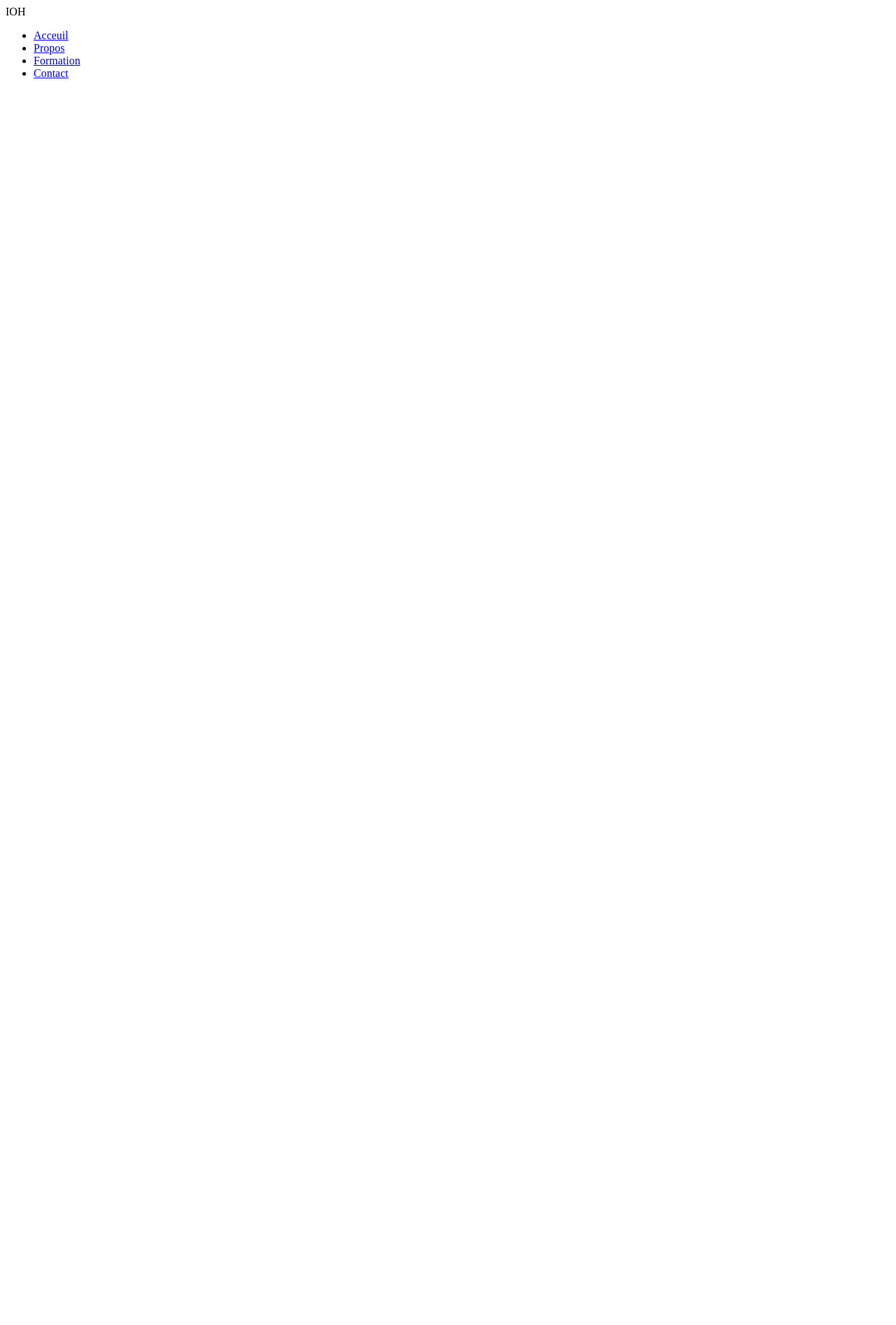
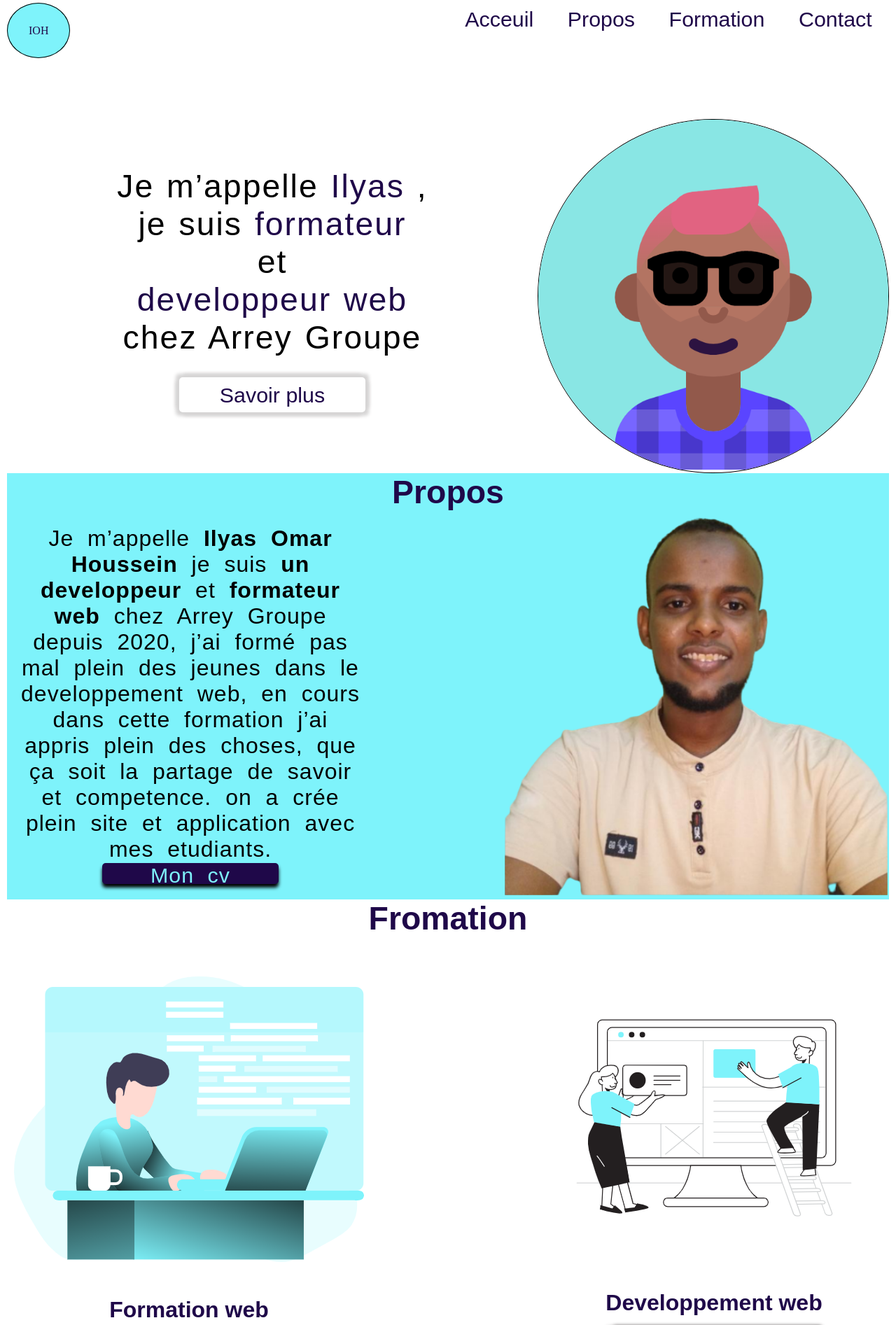
Before and after one commit to IlyasomarH/portofolio_with_html5_and_css3, a plain HTML site: page index.html in a window 1280 px wide. Shown: the top 1893 px of the page at 70% size. Before the commit the page ends 800 px from the top, so only its background shows below. Drawn offline with Linux system fonts and the light colour scheme.

Commit message:
premier pas

```diff
--- a/index.html
+++ b/index.html
@@ -10,23 +10,23 @@
 <body>
 
     <div class="container">
-        <header>
+         <header id="acceuil">
             <div class="logo">
-                IOH
+              <span>  IOH</span>
             </div>
             <nav>
                 <ul>
                     <li>
-                        <a href="#">Acceuil</a>
+                        <a href="#acceuil">Acceuil</a>
                     </li>
                     <li>
-                        <a href="#">Propos</a>
+                        <a href="#propos">Propos</a>
                     </li>
                     <li>
-                        <a href="#">Formation</a>
+                        <a href="#formation">Formation</a>
                     </li>
                     <li>
-                        <a href="#">Contact</a>
+                        <a href="#contact">Contact</a>
                     </li>
                 </ul>
             </nav>
@@ -39,23 +39,91 @@
 
             <!-- 1ere section- lading page -->
 
-            <section>
+            <section class="s1" >
+
+                <div class="col1">
+                    <p>
+                        Je m’appelle <span>Ilyas</span> , <br> je suis
+                         <span>formateur</span>  <br>
+                        et <br>
+                        <span>developpeur web</span> <br>
+                        chez Arrey Groupe
+
+                    </p>
+                    <a href="#propos" id="cta">Savoir plus </a>
+                </div>
+                <div class="col2">
+
+                    <img src="img/avatar.png" alt="avatar">
+
+                </div>
 
             </section>
 
 
             <!-- 2eme section -propos -->
-            <section>
+            <section id="propos">
+
+                <h1> Propos</h1>
+                <div class="centre">
+                    <div class="col3">
+                        <p>
+                            Je m’appelle <b>Ilyas Omar Houssein</b>  je suis <b>un developpeur</b>  et  <b>formateur web </b> chez Arrey Groupe  depuis 2020, j’ai formé pas mal plein des jeunes dans le developpement web, en cours dans cette formation j’ai appris plein des choses, que ça soit la partage de savoir et competence.
+                            on a crée plein site et application avec mes etudiants.
+                        </p>
+                        <a href="document/cv_ILYAS_OMAR_HOUSSEIN.pdf">Mon cv</a>
+                    </div>
+
+                    <div class="col4">
+                        <img src="img/ILYASOMARHOUSSEIN-removebg-preview.png" alt="c'est moi ilyas">
+                    </div>
+                </div>
 
             </section>
 
             <!-- 3eme section - formation -->
-            <section>
+            <section id="formation">
+                <h1>Fromation</h1>
+
+                <div class="centre">
+                    <div class="col5">
+                        <img src="img/formation1.png" alt="formation">
+                        <h2>Formation web</h2>
+                        <a href="#">Savoir plus</a>
+
+                    </div>
+                    <div class="col6">
+                        <img src="img/web.png" alt=" creation d'in site web">
+                        <h2>Developpement web</h2>
+                        <a href="#">Savoir plus</a>
+
+                    </div>
+                </div>
 
             </section>
 
+
             <!-- 4eme section - Contact -->
-            <section>
+            <section id="contact">
+                <h1>Contact</h1>
+
+                <div class="centre">
+                    <div class="col7">
+                        <p>si vous avez une question n’hesitez pas a me poser ici</p>
+                        <form action="" method="post">
+                            <input type="text" name="name" id="" placeholder="Votre nom">
+                            <input type="email" name="mail" id="" placeholder="ex: name@gmail.com">
+
+                            <textarea name="commente" id="" cols="30" rows="4" placeholder="votre commentaire please"></textarea>
+                            <input type="submit" value="Envoyer">
+
+                        </form>
+                    </div>
+
+                    <div class="col8">
+                        <img src="img/undraw_Developer_activity_re_39tg.png" alt="contact">
+                    </div>
+                </div>
 
             </section>
 
@@ -68,6 +136,20 @@
 
         <footer>
 
+            <div class="col9">
+               <span>
+                    IOH
+               </span>
+            </div>
+            <div class="col10">
+                developper par IO @2022
+            </div>
+            <div class="col11">
+                <img src="img/Vector (1).png" alt=" what app" class="img">
+                <img src="img/Vector.png" alt="">
+                <img src="img/logo-linkedin.png" alt="">
+            </div>
+
         </footer>
     </div>
 
--- a/style.css
+++ b/style.css
@@ -0,0 +1,389 @@
+:root{
+    --color-principal:#7EF3FB;
+    --color-secondaire:#1F0849;
+    --text-primary:arial;
+    --boxshadow: 5px 5px 5px rgb(214, 213, 213),-5px -5px 5px rgb(214, 213, 213),5px -5px 5px rgb(214, 213, 213), -5px 5px 5px rgb(214, 213, 213);
+    --boxshadow1: 5px 5px 5px rgb(214, 213, 213),-5px -5px 5px rgb(214, 213, 213),5px -5px 5px rgb(45, 40, 40), -5px 5px 5px rgb(45, 40, 40);
+
+}
+
+h1{
+    text-align: center;
+    font-size: 2.9em;
+    color: var(--color-secondaire);
+    font-family: var(--text-primary);
+}
+h2{
+    text-align: center;
+    font-size: 2.0em;
+    color: var(--color-secondaire);
+    font-family: var(--text-primary);
+}
+
+h2+a,p+a,main  section:nth-child(4) div.centre div.col7 form input[type="submit"]{
+    display: block;
+    text-decoration: none;
+    background-color: var(--color-secondaire);
+    color: var(--color-principal);
+    height: 35px;
+    line-height: 25px;
+    font-size: 1.9em;
+    box-shadow: var(--boxshadow1);
+    border-radius: 5px;
+    padding: 5px;
+    width: 60%;
+    margin: 19px auto;
+    font-family: var(--text-primary);
+}
+
+
+*{
+    box-sizing: border-box;
+    margin: 0;
+    padding: 0;
+}
+
+body{
+    padding: 10px;
+    /* padding-top: 20px;
+    margin-top: 10px; */
+}
+
+
+
+
+
+/* partie tete  */
+
+
+
+
+
+.container header{
+    display: flex;
+    justify-content: space-between;
+    height: 20vh;
+}
+
+.container header div{
+    flex: 1;
+    margin-top: 25px;
+
+
+
+
+}
+.container header div span{
+    border: 1px solid black;
+    width: 50px;
+    padding: 30px;
+    margin-top: 500px;
+    border-radius: 100%;
+    background-color: var(--color-principal);
+    color: var(--color-secondaire);
+}
+
+.container header nav{
+    /* border: 1px solid black; */
+    flex: 1;
+}
+
+.container header nav ul {
+    display: flex;
+    justify-content: space-around;
+}
+
+.container header nav ul li{
+    list-style: none
+}
+
+.container header nav ul li a{
+    text-decoration: none;
+    color: var(--color-secondaire);
+    font-size: 1.9em;
+    font-family: var(--text-primary);
+}
+
+
+
+
+
+
+/* partie main  */
+
+
+
+/* premier section */
+
+main section.s1{
+    display: flex;
+    justify-content: space-between;
+}
+
+
+main section.s1 div.col2{
+    /* display: block; */
+    overflow: hidden;
+    /* width: 100px; */
+    border: 1px solid black;
+    border-radius: 100%;
+    /* box-shadow: 0px 20px 5px black,  0px 10px 5px black; */
+
+}
+
+main section.s1 div.col2 img{
+    width: 500px;
+
+}
+
+main section.s1 div.col1{
+    text-align: center;
+    /* border: 1px solid blueviolet; */
+    margin: auto auto;
+}
+
+
+main section.s1 div.col1 p{
+    font-size: 2.9em;
+    letter-spacing: 2px;
+    word-spacing: 3px;
+    font-family: var(--text-primary);
+}
+
+main section.s1 div.col1 p span{
+    color: var(--color-secondaire);
+}
+
+main section.s1 div.col1 a{
+    display: block;
+    text-decoration: none;
+    background-color: white;
+    color: var(--color-secondaire);
+    height: 50px;
+   margin-top: 30px;
+    line-height: 40px;
+    font-size: 1.9em;
+    box-shadow: 5px 5px 5px rgb(214, 213, 213),-5px -5px 5px rgb(214, 213, 213),5px -5px 5px rgb(214, 213, 213), -5px 5px 5px rgb(214, 213, 213);
+}
+
+
+
+
+/* deuxieme sections */
+
+main section:nth-child(2){
+
+background-color: var(--color-principal);
+    /* border: 1px solid black; */
+
+
+}
+
+main section:nth-child(2) h1{
+    text-align: center;
+    font-size: 2.9em;
+    color: var(--color-secondaire);
+}
+
+
+
+main section:nth-child(2) div.centre{
+    display:flex;
+    justify-content: space-between;
+}
+
+
+main section:nth-child(2) div.centre div.col3{
+
+    width: 40%;
+    /* border: 1px solid black; */
+    margin: auto 10px;
+    text-align: center;
+    line-height: 55 px;
+    word-spacing: 10px;
+    letter-spacing: 1px;
+}
+
+main section:nth-child(2) div.centre div.col3 a
+
+{
+    display: block;
+    text-decoration: none;
+    background-color: var(--color-secondaire);
+    color: var(--color-principal);
+    height: 30px;
+    line-height: 25px;
+    font-size: 1.9em;
+    box-shadow: 0 5px 5px black;
+    border-radius: 5px;
+    padding: 5px;
+    width: 50%;
+    margin: 1px auto;
+}
+
+
+main section:nth-child(2) div.centre div.col3 p{
+    font-size: 2.0em;
+    font-family: var(--text-primary);
+}
+
+main section:nth-child(2) div.centre div.col4{
+    /* flex: 1; */
+    /* border: 1px solid black; */
+    /* background-color: cyan; */
+    /* border-radius: 100%; */
+    overflow: hidden;
+
+}
+main section:nth-child(2) div.centre div.col4 img{
+    width: 550px;
+}
+
+
+
+
+
+
+
+
+
+/* 3eme section */
+
+
+main  section:nth-child(3){
+    text-align: center;
+
+}
+
+
+
+
+main  section:nth-child(3) div.centre{
+    display: flex;
+    justify-content: space-between;
+
+}
+
+
+main  section:nth-child(3) div.centre div.col5{
+    /* box-shadow: 2px 5px 10px rgb(209, 206, 206), -2px -5px 10px rgb(209, 206, 206); */
+    height: 600px;
+    padding: 10px;
+}
+
+
+main  section:nth-child(3) div.centre div.col5 a{
+    text-decoration: none;
+
+}
+
+main  section:nth-child(3) div.centre div.col6{
+    /* box-shadow: 2px 5px 10px rgb(209, 206, 206),-2px -5px 10px rgb(209, 206, 206); */
+}
+
+main  section:nth-child(3) div.centre div.col6 img{
+    text-decoration: none;
+
+}
+
+
+
+
+/*   4eme section  */
+
+
+
+main  section:nth-child(4){
+    text-align: center;
+    margin-top: 50px;
+
+}
+
+
+main  section:nth-child(4) div.centre{
+    display: flex;
+    justify-content: space-between;
+
+}
+
+
+
+main  section:nth-child(4) div.centre div.col7{
+    margin: auto 0;
+
+    margin-left: 50px;
+    /* border: 1px solid black; */
+    width: 30%;
+}
+
+main  section:nth-child(4) div.centre div.col7 p{
+    font-size: 1.5em;
+    color: var(--color-secondaire);
+}
+
+
+main  section:nth-child(4) div.centre div.col7 form input, textarea{
+    display: block;
+    width: 100%;
+    margin: 50px auto;
+    border: none;
+    border-bottom: 1px solid var(--color-secondaire);
+    color: var(--color-secondaire);
+    font-size: 1.5em;
+
+
+}
+
+main  section:nth-child(4) div.centre div.col7 form input:focus{
+    /* border: none; */
+    /* color: red; */
+}
+
+main  section:nth-child(4) div.centre div.col8
+ img{
+    width: 550px;
+    /* box-shadow: 2px 5px 10px rgb(209, 206, 206),-2px -5px 10px rgb(209, 206, 206); */
+ }
+
+
+
+footer{
+    display: flex;
+    justify-content: space-between;
+    background-color: var(--color-secondaire);
+    color: var(--color-principal);
+    height: 10vh;
+    margin-top: 10px;
+
+
+}
+
+footer div.col9{
+    border: 1px solid red;
+    border-radius: 100%;
+    margin: auto 0;
+    overflow: hidden;
+    background-color: var(--color-principal);
+    color: var(--color-secondaire);
+    width: 50px;
+    height: 50px;
+    text-align: center;
+    line-height: 7vh;
+}
+
+
+footer div.col11 img  {
+    width: 40px;
+    color: var(--color-principal);
+}
+
+
+footer div.col10{
+    margin: 0 auto;
+    line-height: 60px;
+}
+
+footer div.col11{
+    margin: auto 0;
+    /* line-height: 60px; */
+}
--- /dev/null
+++ b/teste.css
@@ -0,0 +1,20 @@
+
+
+
+
+
+
+h1{
+    color:  red;
+}
+/* #h1{
+    color: blueviolet;
+} */
+
+h1.h1{
+    color: aqua;
+}
+
+.titre{
+    color: black;
+}
```
Also changed, not shown: img/ILYASOMARHOUSSEIN-removebg-preview.png (added), img/Vector (1).png (added), img/Vector.png (added), img/avatar.png (added), img/formation1.png (added), img/logo-facebook.svg (added), img/logo-linkedin.png (added), img/logo-linkedin.svg (added), img/logo-whatsapp.svg (added), img/logo_de_Arrey_Express-removebg-preview.png (added), img/undraw_Developer_activity_re_39tg.png (added), img/web.png (added), 1 other file.
